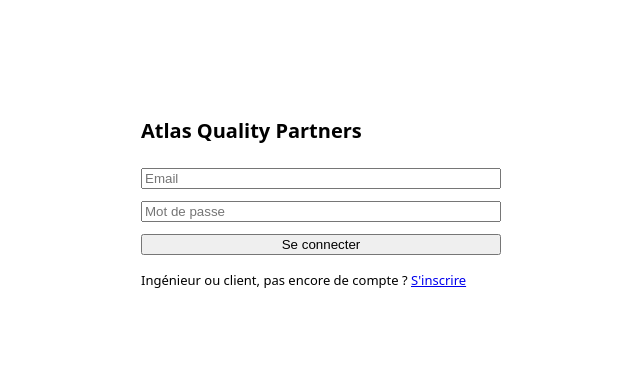
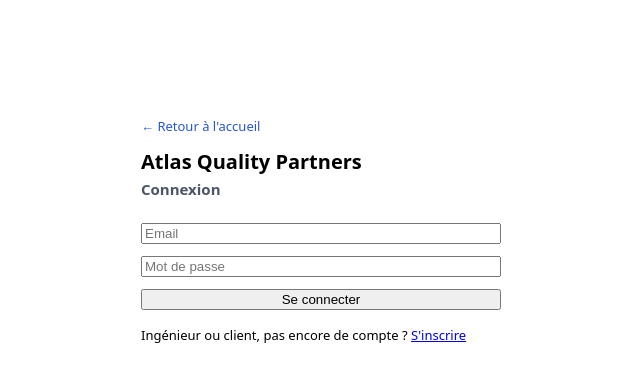
Before and after one commit to BharKhouloud16/atlas-admin-demo, a Next.js app: page /connexion in a window 1280 px wide. Shown: the top 382 px of the page, without its empty margins (319-959 px from the left). Built offline with nearby package versions, Linux system fonts and the light colour scheme.

Commit message:
v1.2 : connexion pre-filtree par role (ingenieur/partenaire)

```diff
--- a/app/connexion/page.tsx
+++ b/app/connexion/page.tsx
@@ -1,15 +1,39 @@
 "use client";
 
-import { useState } from "react";
+import { useEffect, useState } from "react";
 import { useRouter } from "next/navigation";
 import Link from "next/link";
 
+// v1.2 : connexion pré-filtrée par rôle. La page reste un point d'entrée
+// unique (même mécanisme d'authentification /api/auth/login, le rôle réel
+// est toujours celui enregistré en base) — le paramètre ?role= ne sert qu'à
+// adapter le titre/contexte affiché selon le bouton cliqué sur la page d'accueil
+// (Espace Ingénieur / Espace Partenaire / Connexion générale).
+type Role = "ingenieur" | "client" | null;
+
+const CONTEXTES: Record<string, { titre: string; sousTitre: string }> = {
+  ingenieur: {
+    titre: "Espace Ingénieur",
+    sousTitre: "Connectez-vous pour suivre vos missions en cours.",
+  },
+  client: {
+    titre: "Espace Partenaire",
+    sousTitre: "Connectez-vous pour suivre vos missions et vos livrables.",
+  },
+};
+
 export default function ConnexionPage() {
   const router = useRouter();
+  const [role, setRole] = useState<Role>(null);
   const [email, setEmail] = useState("");
   const [password, setPassword] = useState("");
   const [error, setError] = useState("");
   const [loading, setLoading] = useState(false);
+
+  useEffect(() => {
+    const param = new URLSearchParams(window.location.search).get("role");
+    if (param === "ingenieur" || param === "client") setRole(param);
+  }, []);
 
   async function handleSubmit(e: React.FormEvent) {
     e.preventDefault();
@@ -31,9 +55,20 @@ export default function ConnexionPage() {
     router.push(data.redirect ?? "/admin");
   }
 
+  const contexte = role ? CONTEXTES[role] : null;
+
   return (
     <main style={{ maxWidth: 360, margin: "80px auto", padding: 24 }}>
-      <h1 style={{ fontSize: 20, marginBottom: 24 }}>Atlas Quality Partners</h1>
+      <p style={{ fontSize: 13, marginBottom: 4 }}>
+        <Link href="/" style={{ color: "#2557d6", textDecoration: "none" }}>← Retour à l&apos;accueil</Link>
+      </p>
+      <h1 style={{ fontSize: 20, marginBottom: 4 }}>Atlas Quality Partners</h1>
+      <h2 style={{ fontSize: 15, fontWeight: 600, color: "#4b5567", marginTop: 0, marginBottom: 24 }}>
+        {contexte ? contexte.titre : "Connexion"}
+      </h2>
+      {contexte && (
+        <p style={{ fontSize: 13, color: "#4b5567", marginTop: -16, marginBottom: 20 }}>{contexte.sousTitre}</p>
+      )}
       <form onSubmit={handleSubmit} style={{ display: "flex", flexDirection: "column", gap: 12 }}>
         <input type="email" placeholder="Email" value={email} onChange={(e) => setEmail(e.target.value)} required />
         <input type="password" placeholder="Mot de passe" value={password} onChange={(e) => setPassword(e.target.value)} required />
@@ -41,7 +76,8 @@ export default function ConnexionPage() {
         <button type="submit" disabled={loading}>{loading ? "Connexion..." : "Se connecter"}</button>
       </form>
       <p style={{ fontSize: 13, marginTop: 16 }}>
-        Ingénieur ou client, pas encore de compte ? <Link href="/inscription">S'inscrire</Link>
+        Ingénieur ou client, pas encore de compte ?{" "}
+        <Link href={role ? `/inscription?role=${role}` : "/inscription"}>S&apos;inscrire</Link>
       </p>
     </main>
   );
```
